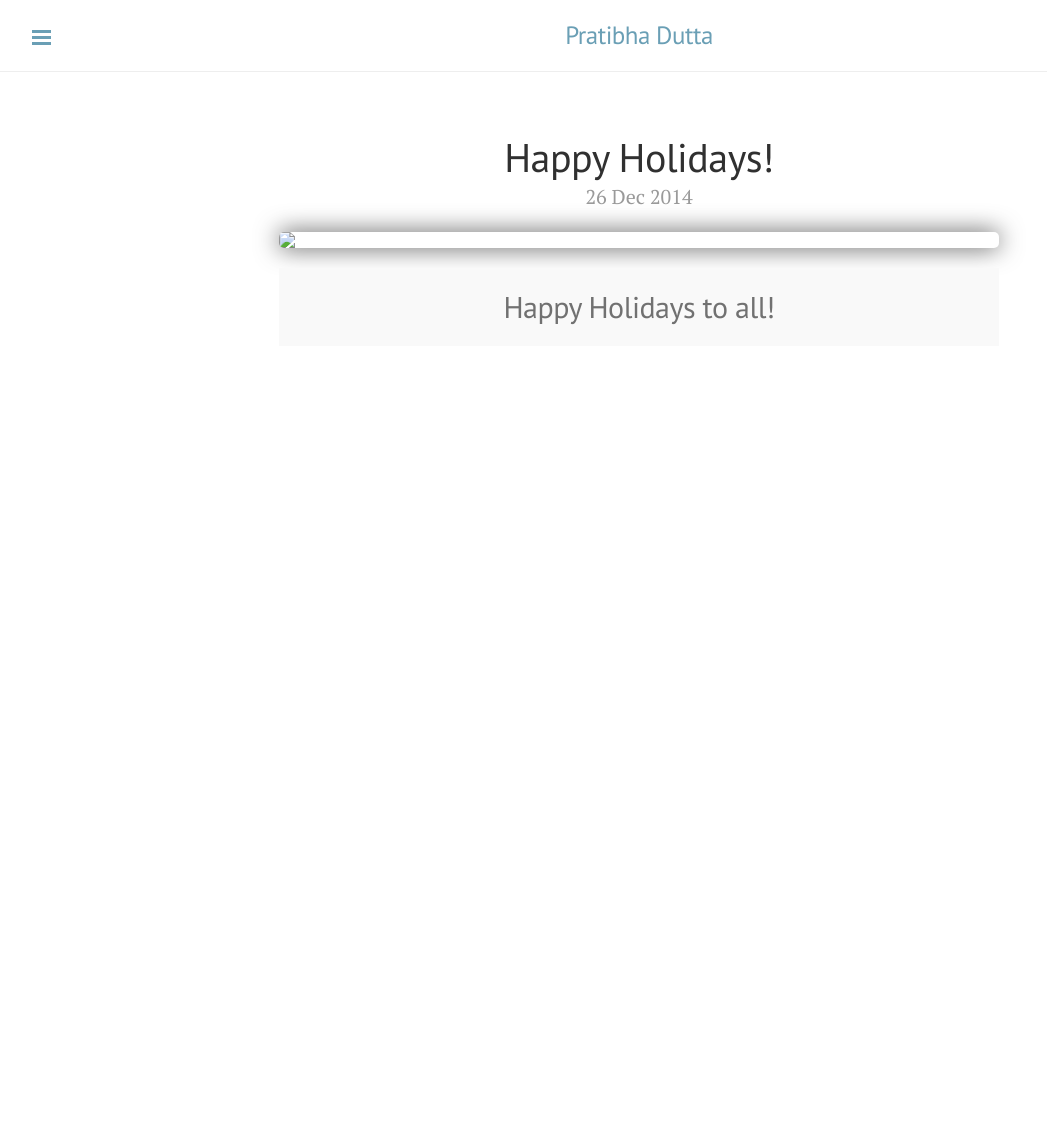
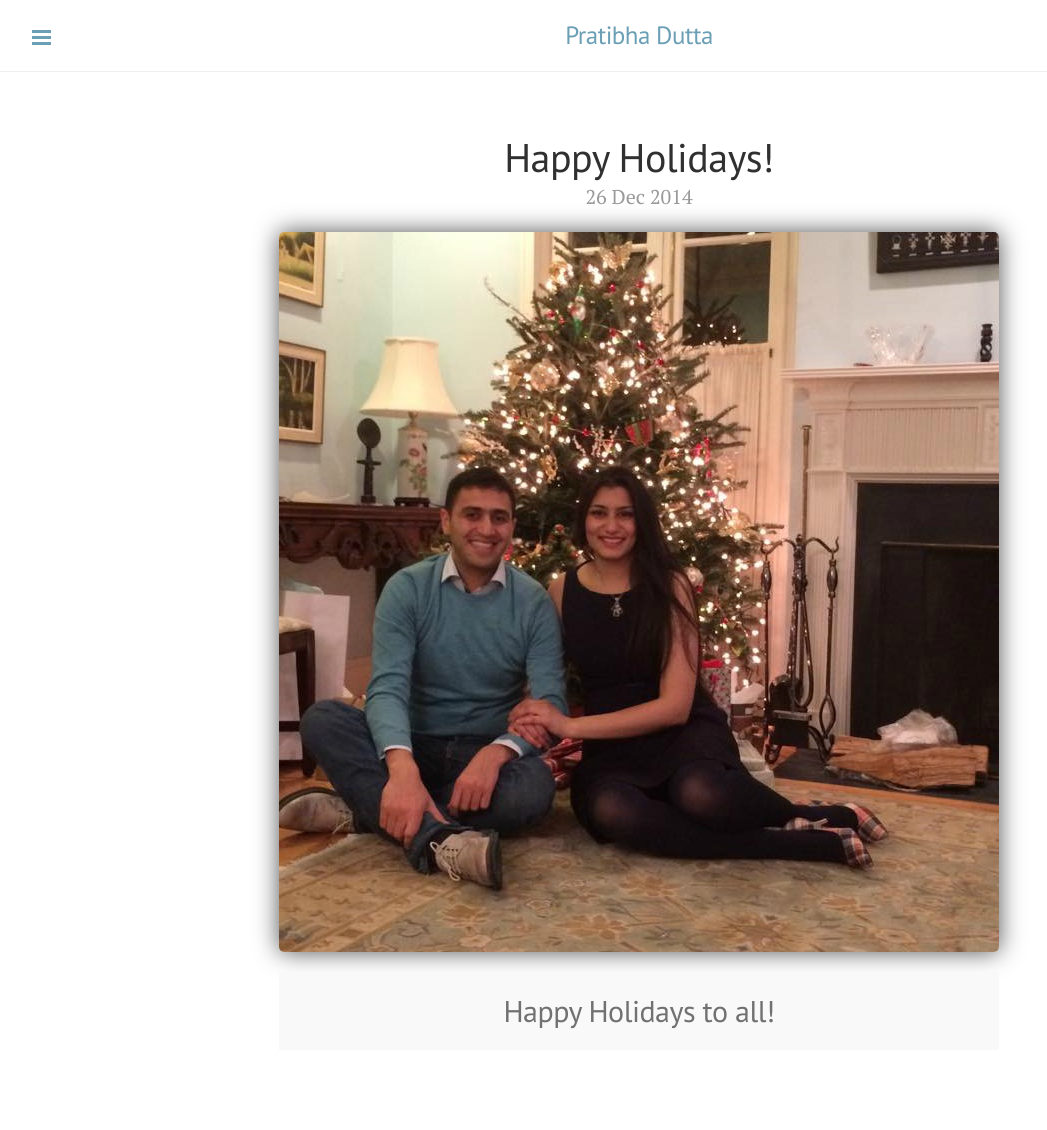
Before and after one commit to ishankapoor/pratibhadutta, a Jekyll site: the page built from _posts/2014-12-26-happy-xmas.md, in a window 1280 px wide. Shown: the whole page, without its empty margins (1-1048 px from the left). Built offline with Jekyll 4.4.1, drawn with Linux system fonts in a browser that asks for light colours; before the commit the page ends 900 px from its top, so only the background shows below that.

Commit message:
correcting slashes
correcting slashes

```diff
--- a/_posts/2014-12-26-happy-xmas.md
+++ b/_posts/2014-12-26-happy-xmas.md
@@ -3,5 +3,5 @@ layout: announcement
 title: Happy Holidays!
 ---
 
-<img src="{{site.baseurl}}img/xmas.jpg" class="post-image">
+<img src="{{ site.url }}/img/xmas.jpg" class="post-image">
 <h2 class="message">Happy Holidays to all!</h2>
```
